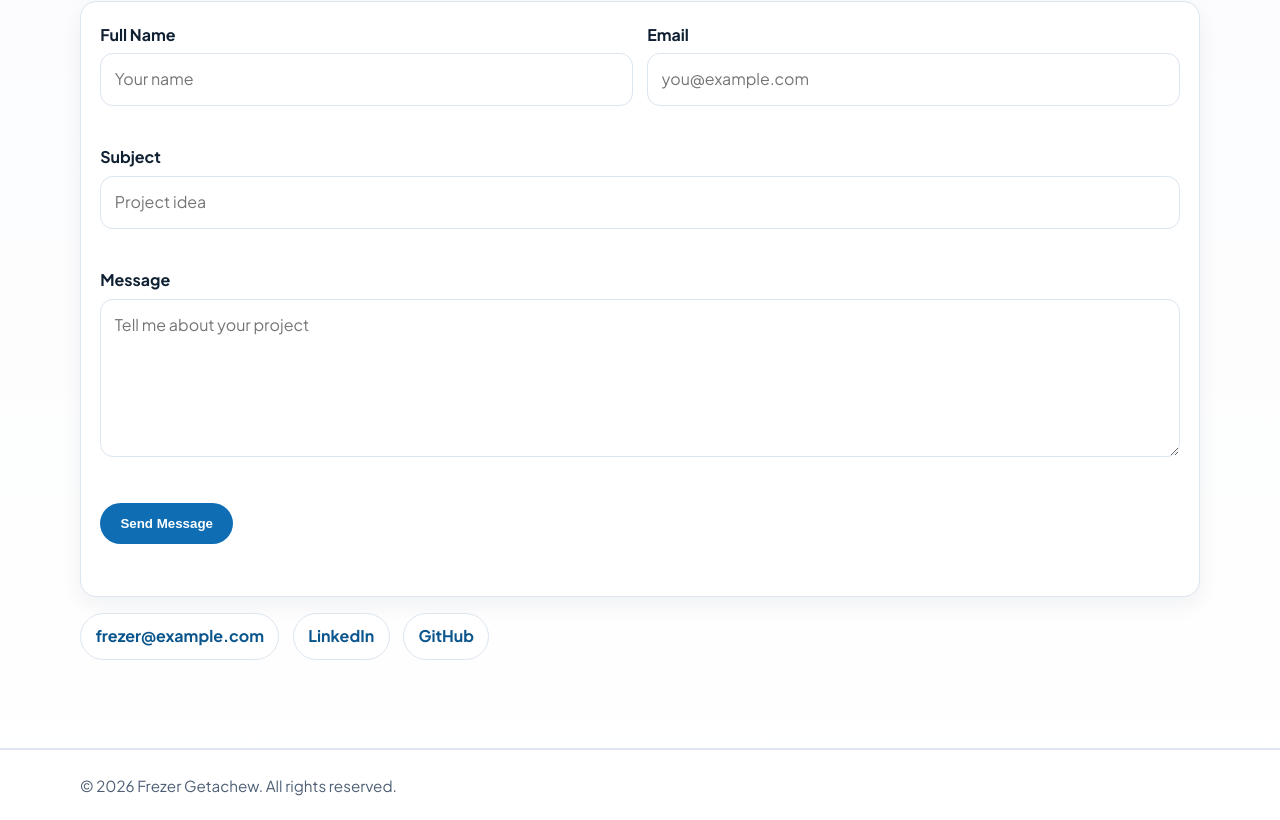
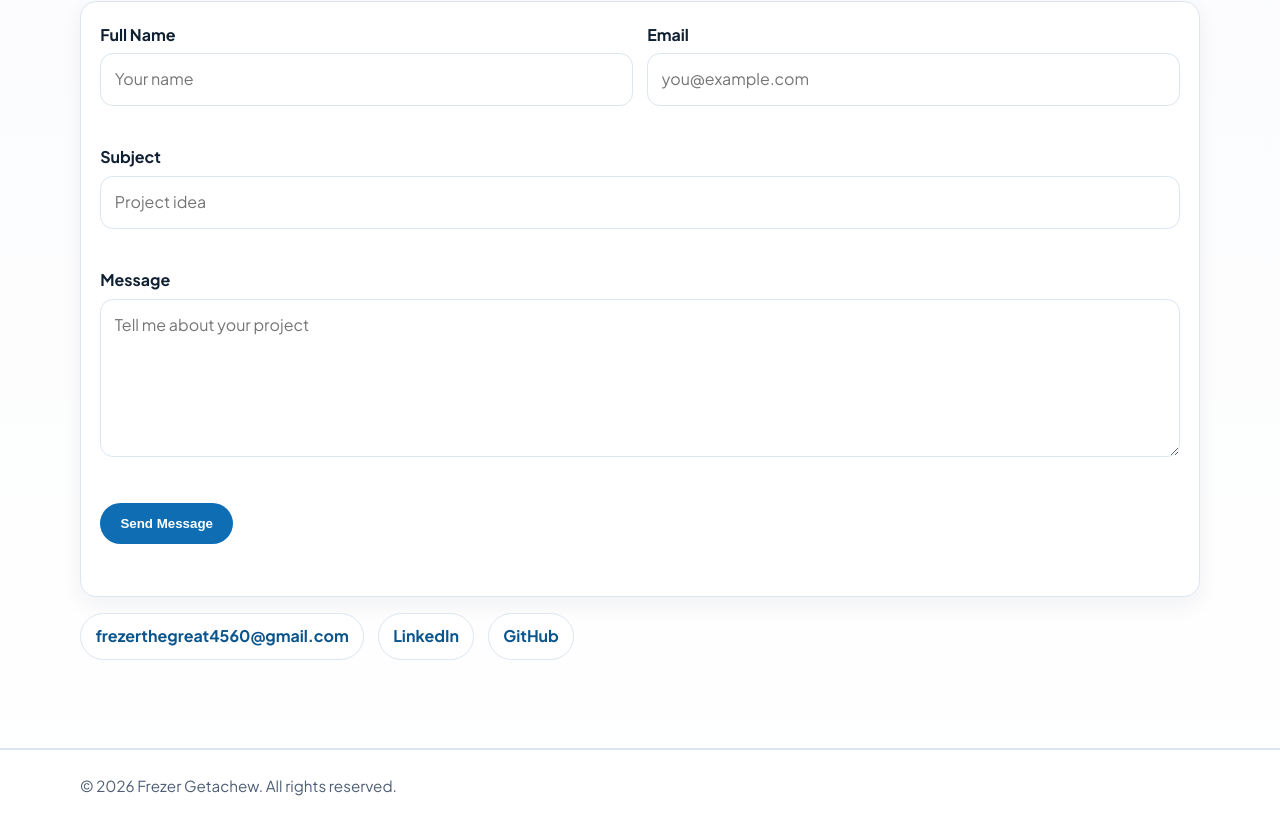
Before and after one commit to Frezer-G/portfolio, a plain HTML site: page index.html in a window 1280 px wide. Shown: the part 1871-2691 px from the top of the page. Drawn offline with Linux system fonts and the light colour scheme.

Commit message:
Update email contact in index.html

```diff
--- a/index.html
+++ b/index.html
@@ -133,7 +133,7 @@
           <p id="formStatus" class="form-status" aria-live="polite"></p>
         </form>
         <div class="contact-links">
-          <a href="mailto:frezer@example.com">frezer@example.com</a>
+          <a href="mailto:frezerthegreat4560@gmail.com">frezerthegreat4560@gmail.com</a>
           <a href="#">LinkedIn</a>
           <a href="#">GitHub</a>
         </div>
```
